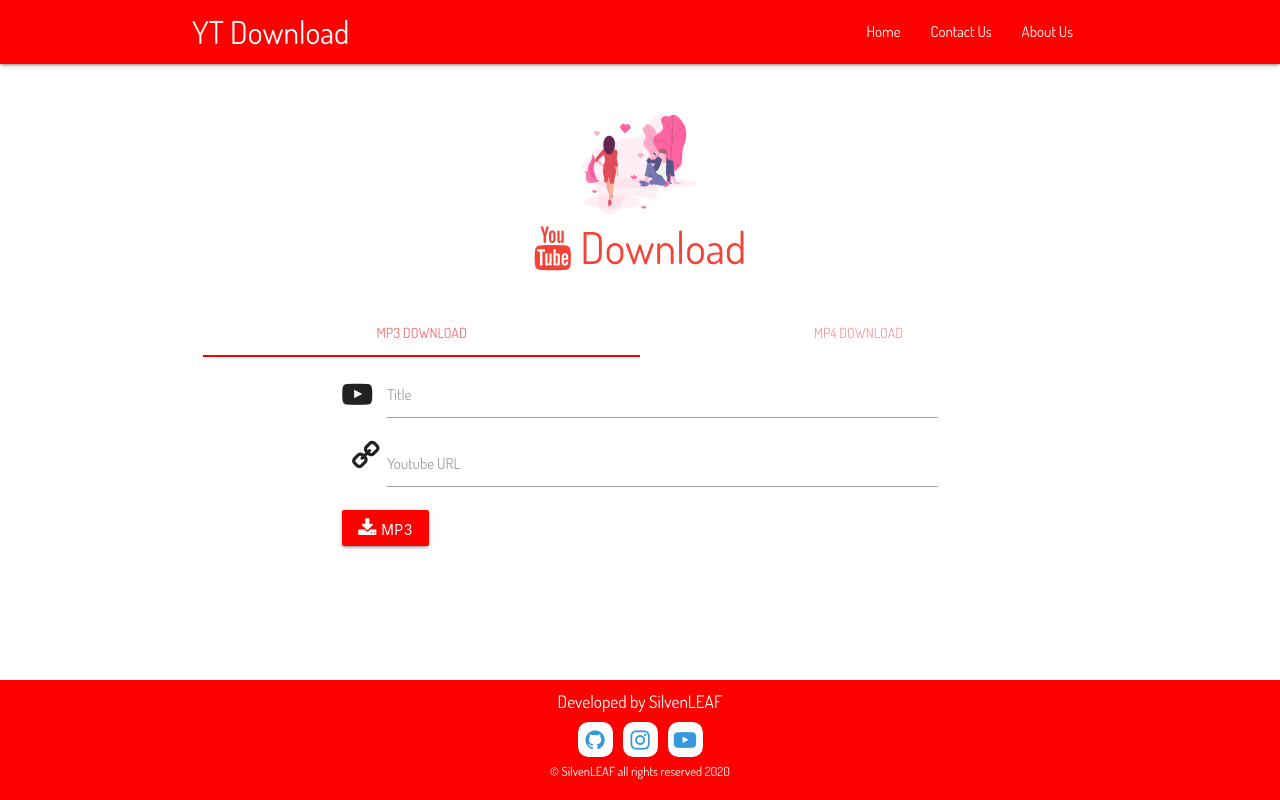
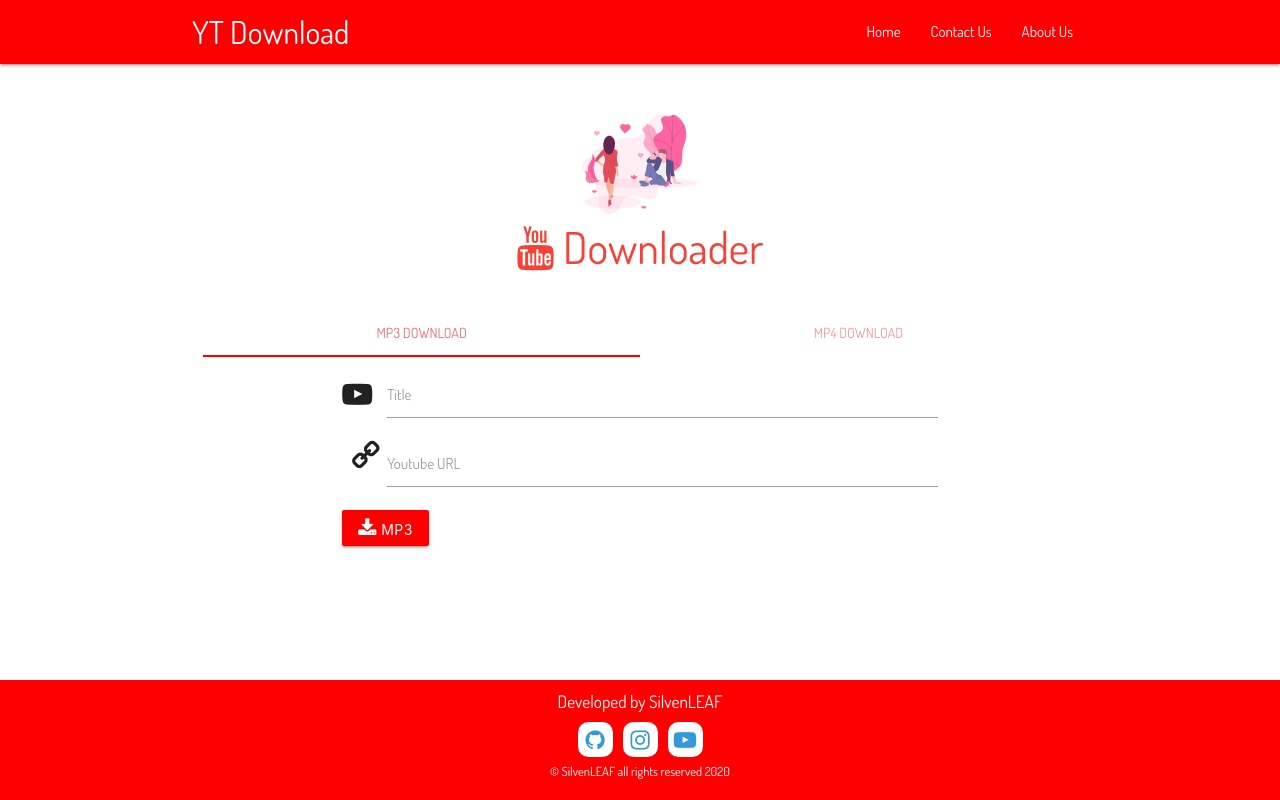
Before and after one commit to SilvenLEAF/YTDownloader, a React (Create React App) app in the folder client/: page / in a window 1280 px wide. Built offline with nearby package versions, Linux system fonts and the light colour scheme.

Commit message:
Renamed YouTube Download to Downloader on Home.js

```diff
--- a/client/src/components/home/Home.js
+++ b/client/src/components/home/Home.js
@@ -18,7 +18,7 @@
       <div className="container">
         <div id="myHeroHolder">
           <img src="/images/InLove.svg" alt="" id= "myHero" />
-          <h3 className= "red-text center-align" id= "myHeroTitle"><i className="fa fa-youtube"></i> <span>Download</span></h3>
+          <h3 className= "red-text center-align" id= "myHeroTitle"><i className="fa fa-youtube"></i> <span>Downloader</span></h3>
         </div>
 
         <div className="row">
```
